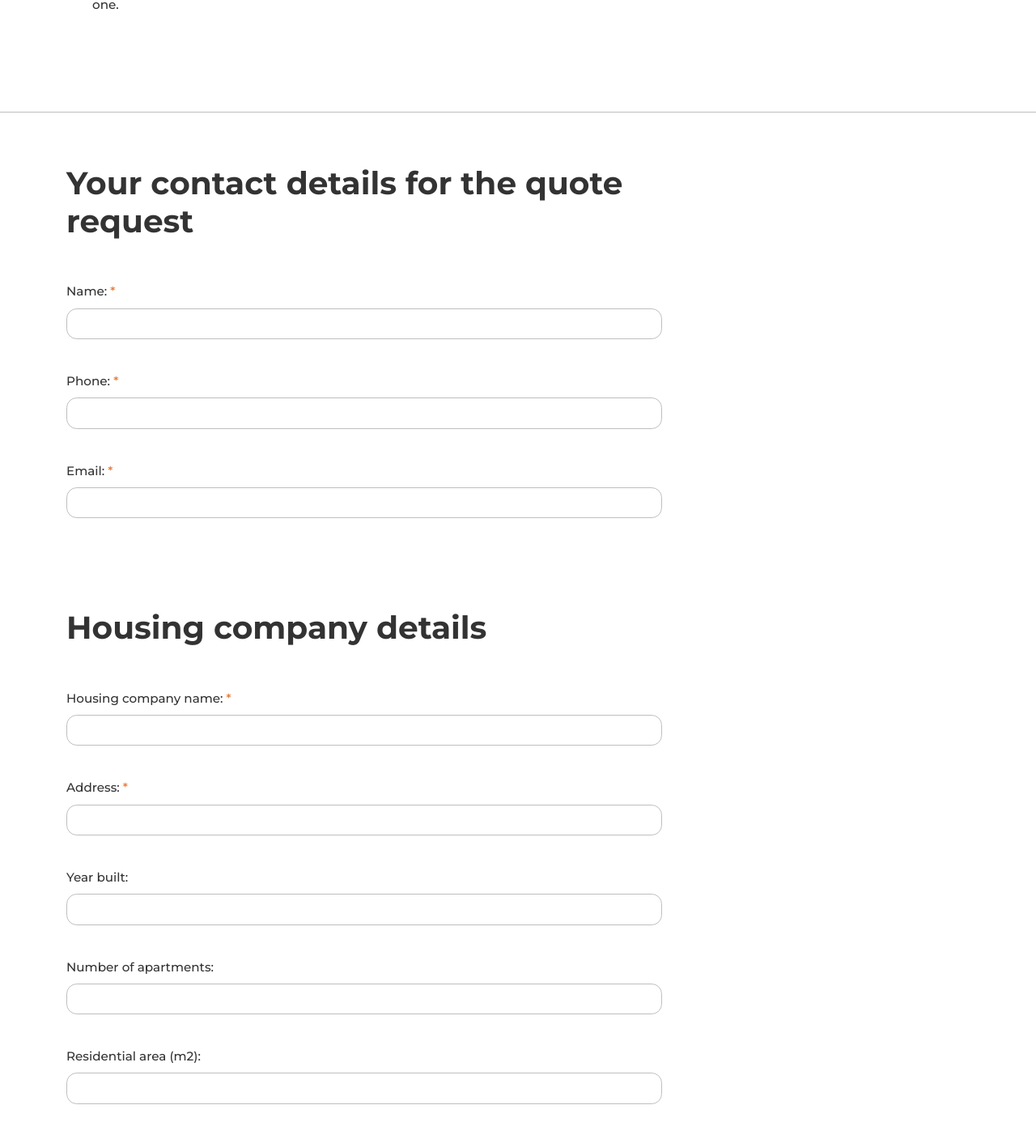
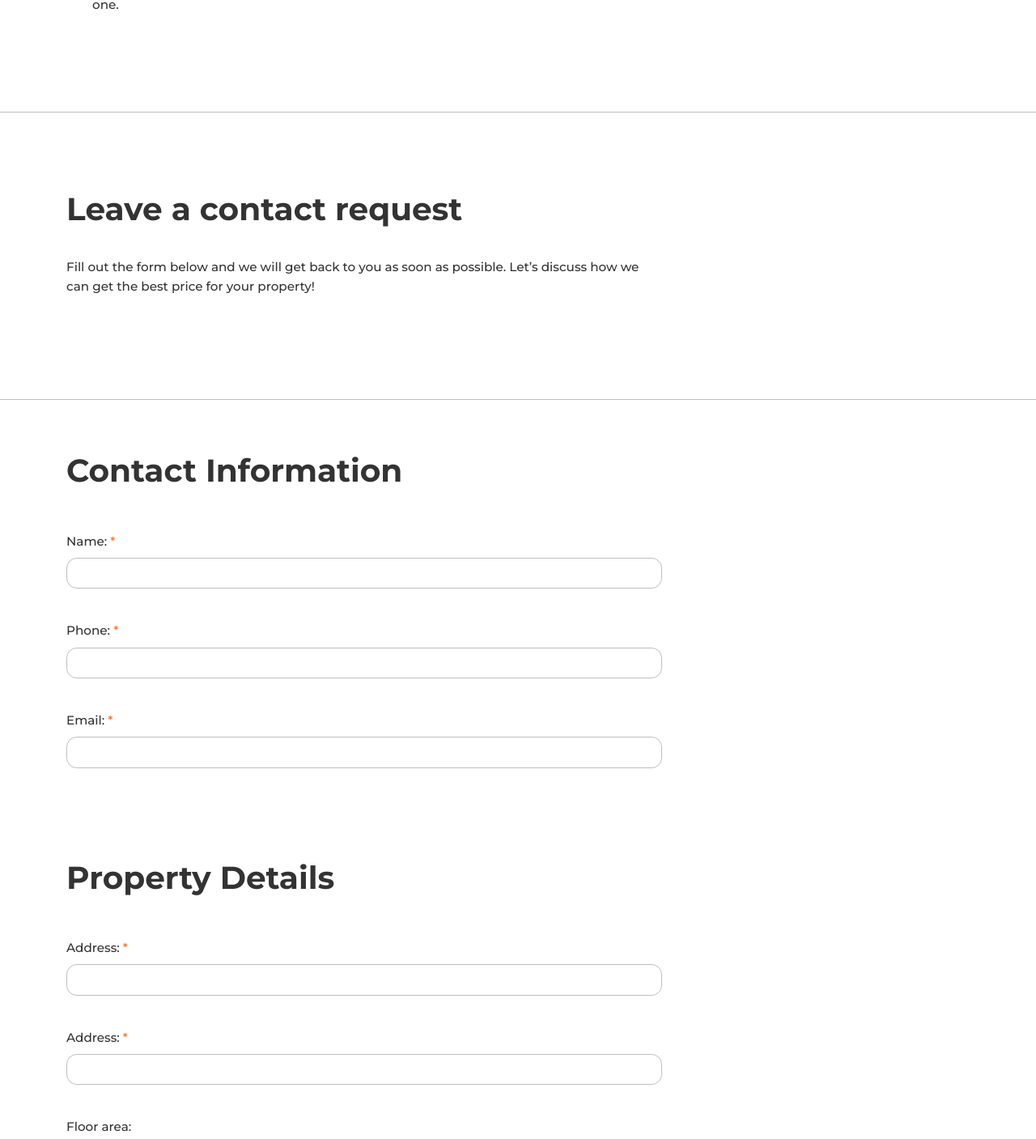
Before and after one commit to AkseliRaj/real-estate-management-website, a React (Vite) app in the folder ar-isannointi-oy/: page /arvio-kohteestasi in a window 1280 px wide. Shown: the part 1539-2946 px from the top of the page at 81% size. Built offline with nearby package versions, Linux system fonts and the light colour scheme.

Commit message:
feat: add form introduction and fields to Real Estate Quote Page; update translation files for English and Finnish

```diff
--- a/ar-isannointi-oy/src/locales/en/translation.json
+++ b/ar-isannointi-oy/src/locales/en/translation.json
@@ -377,6 +377,29 @@
           "paragraph": "Personal advice on all questions related to selling your home and buying a new one."
         }
       }
+    },
+    "Form-Introduction": {
+      "title": "Leave a contact request",
+      "paragraph": "Fill out the form below and we will get back to you as soon as possible. Let’s discuss how we can get the best price for your property!"
+    },
+    "Form-Fields": {
+      "Contact-Information": {
+        "title": "Contact Information",
+        "form-field-1": "Name: ",
+        "form-field-2": "Phone: ",
+        "form-field-3": "Email: "
+      },
+      "House-Information": {
+        "title": "Property Details",
+        "form-field-1": "Address: ",
+        "form-field-2": "Floor area: ",
+        "form-field-3": "Number of rooms: ",
+        "form-field-4": "Room description: ",
+        "form-field-5": "Additional information about the property: "
+      },
+      "Form-Send-Button": {
+        "title": "Submit form"
+      }
     }
   }
 }
--- a/ar-isannointi-oy/src/locales/fi/translation.json
+++ b/ar-isannointi-oy/src/locales/fi/translation.json
@@ -377,6 +377,29 @@
           "paragraph": "Henkilökohtainen neuvonta kaikissa asunnon myyntiin ja uuden kodin ostamiseen liittyvissä kysymyksissä."
         }
       }
+    },
+    "Form-Introduction": {
+      "title": "Jätä yhteydenottopyyntö",
+      "paragraph": "Täytä alla oleva lomake, niin olemme sinuun yhteydessä mahdollisimman pian. Keskustellaan yhdessä, miten saamme asunnostasi parhaimman hinnan!"
+    },
+    "Form-Fields": {
+      "Contact-Information": {
+        "title": "Yhteystiedot",
+        "form-field-1": "Nimi: ",
+        "form-field-2": "Puhelin: ",
+        "form-field-3": "Sähköposti: "
+      },
+      "House-Information": {
+        "title": "Kohteen tiedot",
+        "form-field-1": "Osoite: ",
+        "form-field-2": "Pinta-ala: ",
+        "form-field-3": "Huoneluku: ",
+        "form-field-4": "Huoneistoselitelmä: ",
+        "form-field-5": "Lisätietoa kohteesta: "
+      },
+      "Form-Send-Button": {
+        "title": "Lähetä lomake"
+      }
     }
   }
 }
--- a/ar-isannointi-oy/src/pages/RealEstateQuotePage.jsx
+++ b/ar-isannointi-oy/src/pages/RealEstateQuotePage.jsx
@@ -12,6 +12,7 @@ const RealEstateQuotePage = () => {
     const requestQuoteBanner = realEstateRequestQuoteSection.banner || {};
     const requestQuotePrefixSection = realEstateRequestQuoteSection['Prefix-Section'] || {};
     const requestQuoteServicesSection = realEstateRequestQuoteSection['Services-Explained'] || {};
+    const formIntroductionSection = realEstateRequestQuoteSection['Form-Introduction'] || {};
     const requestQuoteServicesContentItems = Object.entries(requestQuoteServicesSection)
         .filter(([key]) => key !== 'title')
         .map(([key, value]) => {
@@ -69,16 +70,21 @@ const RealEstateQuotePage = () => {
                 contentItems={requestQuoteServicesContentItems}
             />
 
+            <FormIntroductionSection
+                title={formIntroductionSection.title}
+                contentItems={buildFormContentItems(formIntroductionSection)}
+            />
+
             {/* Form sender information */}
             <div className='container'>
                 <div className='row justify-content-start py-5'>
 
                     <div className='col-11 col-lg-8 col-xxl-8 py-0 py-md-3'>
                         <h3 className='d-none d-md-block pb-1 pb-sm-2 pb-lg-3'>
-                            {t('PropertyManagementQuote.contactSection.heading')}
+                            {t('Real-Estate-Request-Quote.Form-Fields.Contact-Information.title')}
                         </h3>
                         <h4 className='d-block d-md-none pb-1 pb-sm-2 pb-lg-3'>
-                            {t('PropertyManagementQuote.contactSection.heading')}
+                            {t('Real-Estate-Request-Quote.Form-Fields.Contact-Information.title')}
                         </h4>
                     </div>
 
@@ -87,7 +93,7 @@ const RealEstateQuotePage = () => {
 
                             <div className="col-12 mb-3">
                                 <label htmlFor="contactName" className="form-label">
-                                    {t('PropertyManagementQuote.contactSection.nameLabel')} <span className='Required-Asterisk'>*</span>
+                                    {t('Real-Estate-Request-Quote.Form-Fields.Contact-Information.form-field-1')} <span className='Required-Asterisk'>*</span>
                                 </label>
                                 <input
                                     type="text"
@@ -98,7 +104,7 @@ const RealEstateQuotePage = () => {
 
                             <div className='col-12 mb-3'>
                                 <label htmlFor="contactPhone" className="form-label">
-                                    {t('PropertyManagementQuote.contactSection.phoneLabel')} <span className='Required-Asterisk'>*</span>
+                                    {t('Real-Estate-Request-Quote.Form-Fields.Contact-Information.form-field-2')} <span className='Required-Asterisk'>*</span>
                                 </label>
                                 <input
                                     type="tel"
@@ -109,7 +115,7 @@ const RealEstateQuotePage = () => {
 
                             <div className='col-12'>
                                 <label htmlFor="contactEmail" className="form-label">
-                                    {t('PropertyManagementQuote.contactSection.emailLabel')} <span className='Required-Asterisk'>*</span>
+                                    {t('Real-Estate-Request-Quote.Form-Fields.Contact-Information.form-field-3')} <span className='Required-Asterisk'>*</span>
                                 </label>
                                 <input
                                     type="email"
@@ -130,10 +136,10 @@ const RealEstateQuotePage = () => {
 
                     <div className='col-11 col-lg-8 col-xxl-8 py-0 py-md-3'>
                         <h3 className='d-none d-md-block pb-1 pb-sm-2 pb-lg-3'>
-                            {t('PropertyManagementQuote.propertySection.heading')}
+                            {t('Real-Estate-Request-Quote.Form-Fields.House-Information.title')}
                         </h3>
                         <h4 className='d-block d-md-none pb-1 pb-sm-2 pb-lg-3'>
-                            {t('PropertyManagementQuote.propertySection.heading')}
+                            {t('Real-Estate-Request-Quote.Form-Fields.House-Information.title')}
                         </h4>
                     </div>
 
@@ -142,7 +148,7 @@ const RealEstateQuotePage = () => {
 
                             <div className="col-12 mb-3">
                                 <label htmlFor="propertyName" className="form-label">
-                                    {t('PropertyManagementQuote.propertySection.nameLabel')} <span className='Required-Asterisk'>*</span>
+                                    {t('Real-Estate-Request-Quote.Form-Fields.House-Information.form-field-1')} <span className='Required-Asterisk'>*</span>
                                 </label>
                                 <input
                                     type="text"
@@ -153,7 +159,7 @@ const RealEstateQuotePage = () => {
 
                             <div className='col-12 mb-3'>
                                 <label htmlFor="propertyAddress" className="form-label">
-                                    {t('PropertyManagementQuote.propertySection.addressLabel')} <span className='Required-Asterisk'>*</span>
+                                    {t('Real-Estate-Request-Quote.Form-Fields.House-Information.form-field-1')} <span className='Required-Asterisk'>*</span>
                                 </label>
                                 <input
                                     type="text"
@@ -164,7 +170,7 @@ const RealEstateQuotePage = () => {
 
                             <div className='col-12 mb-3'>
                                 <label htmlFor="buildYear" className="form-label">
-                                    {t('PropertyManagementQuote.propertySection.buildYearLabel')}
+                                    {t('Real-Estate-Request-Quote.Form-Fields.House-Information.form-field-2')}
                                 </label>
                                 <input
                                     type="text"
@@ -175,7 +181,7 @@ const RealEstateQuotePage = () => {
 
                             <div className='col-12 mb-3'>
                                 <label htmlFor="apartmentCount" className="form-label">
-                                    {t('PropertyManagementQuote.propertySection.apartmentCountLabel')}
+                                    {t('Real-Estate-Request-Quote.Form-Fields.House-Information.form-field-3')}
                                 </label>
                                 <input
                                     type="number"
@@ -186,7 +192,7 @@ const RealEstateQuotePage = () => {
 
                             <div className='col-12 mb-3'>
                                 <label htmlFor="squareFootage" className="form-label">
-                                    {t('PropertyManagementQuote.propertySection.squareFootageLabel')}
+                                    {t('Real-Estate-Request-Quote.Form-Fields.House-Information.form-field-4')}
                                 </label>
                                 <input
                                     type="text"
@@ -197,7 +203,7 @@ const RealEstateQuotePage = () => {
 
                             <div className='col-12 mb-3'>
                                 <label htmlFor="additionalInfo" className="form-label">
-                                    {t('PropertyManagementQuote.propertySection.additionalInfoLabel')}
+                                    {t('Real-Estate-Request-Quote.Form-Fields.House-Information.form-field-5')}
                                 </label>
                                 <textarea
                                     className="form-control"
@@ -208,14 +214,14 @@ const RealEstateQuotePage = () => {
 
                             <div className='col-12 mb-3'>
                                 <ArrowButton
-                                    label={t('PropertyManagementQuote.form.submitButton')}
+                                    label={t('Real-Estate-Request-Quote.Form-Fields.Form-Send-Button.title')}
                                     variant="orange"
                                     showArrow={true}
                                 />
                             </div>
 
                             <div className='col-12 mb-3'>
-                                <p>{t('PropertyManagementQuote.form.submittedMessage')}</p>
+                                <p>tänne tekstiä sitte onnistuneesta lomakkeen lähetyksestä</p>
                             </div>
 
                         </div>
```
